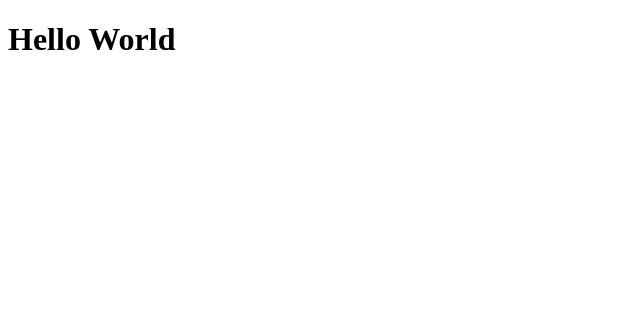
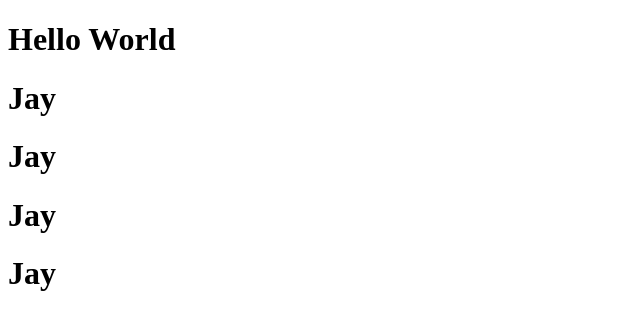
Before and after one commit to koshti-parth/demo, a plain HTML site: page index.html in a window 1280 px wide. Shown: the whole page, without its empty margins (0-640 px from the left). Drawn offline with Linux system fonts and the light colour scheme.

Commit message:
Jay commit 1

```diff
--- a/index.html
+++ b/index.html
@@ -7,5 +7,12 @@
 </head>
 <body>
     <h1>Hello World</h1>
+
+    <div class="container">
+        <h1>Jay </h1>
+        <h1>Jay </h1>
+        <h1>Jay </h1>
+        <h1>Jay </h1>
+    </div>
 </body>
 </html>
```
